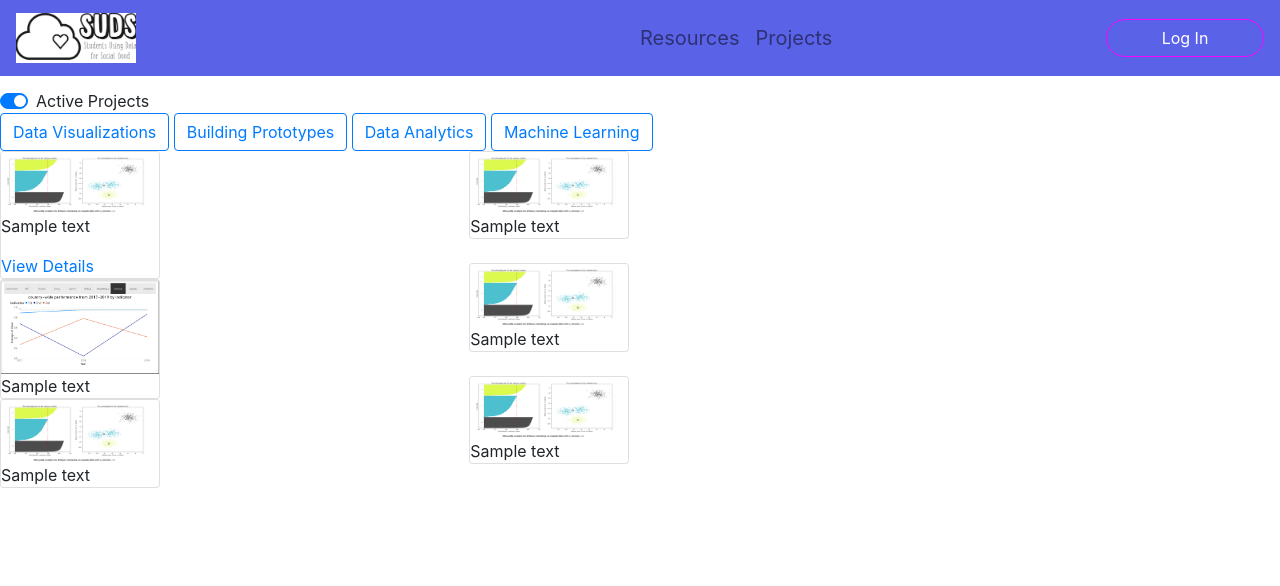
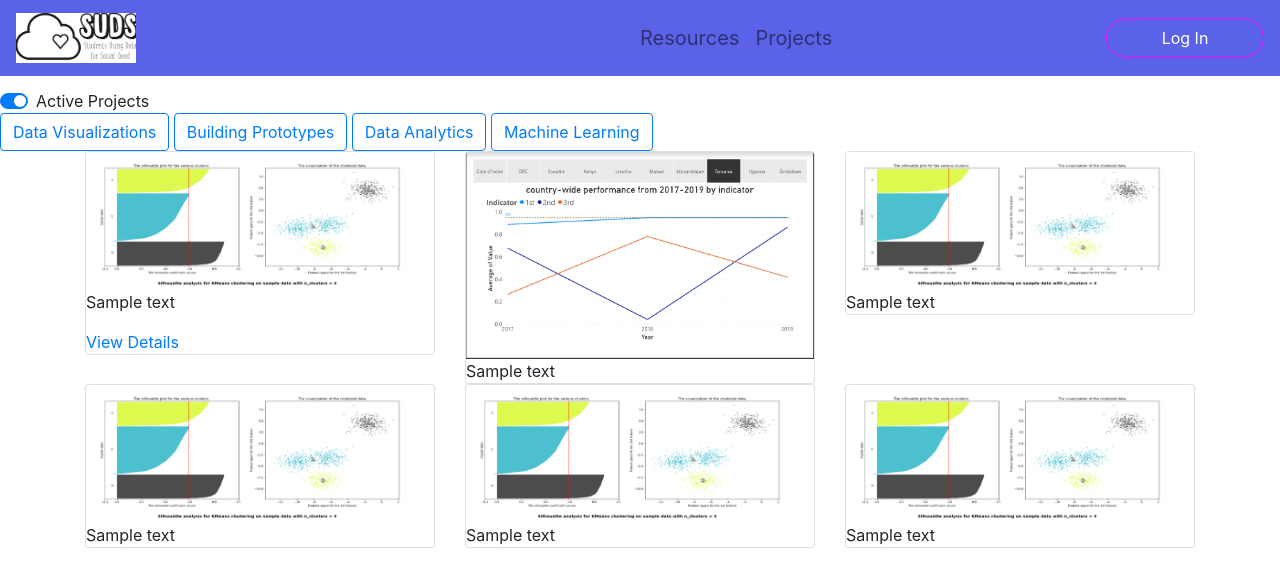
Before and after one commit to ankitaku2019/SUDS_Website, a plain HTML site: page projects.html in a window 1280 px wide. Drawn offline with nearby package versions, Linux system fonts and the light colour scheme; a script that the page names is missing.

Commit message:
Changed some formatting of the project grid

```diff
--- a/assets/style.css
+++ b/assets/style.css
@@ -96,14 +96,17 @@ make it look more centered */
 }
 
 /* Create a grid on the projects pages */
-.grid-container {
+/* .grid-container {
   display: grid;
   grid-template-columns: repeat(3, 1fr);
   grid-gap: 10%;
+} */
+.project-listing
+{
+  width: 100%;
 }
-
 /*Not currently working */
-#projectListing:hover #projectHover
+.project-listing:hover .project-hover
 {
   display: block;
 }
--- a/projects.html
+++ b/projects.html
@@ -51,23 +51,23 @@
     </div>
 <!-- project in grid description -->
 <!-- each box is of equal size so it works better responsively -->
-<div class="grid-container">
+<div class="container">
   <div class="row">
     <div class="col-sm">
-      <div class="card" style="width: 10rem;">
+      <div class="card project-listing">
       <img src="assets/images/FII_Attrition_Retention/cover_img.PNG" id="projectListing" class="card-img-top" alt="K-Means Clustering of the Data">
-      <p class="card-text" id="projectHover">Sample text</p>
+      <p class="card-text project-hover">Sample text</p>
       <a href="project_description.html" class='card-link'> View Details </a>
       </div>
     </div>
     <div class="col-sm">
-      <div class="card" style="width: 10rem;">
+      <div class="card project-listing">
       <img src="assets/images/EGPAF/cover_img.PNG" id="projectListing" class="card-img-top" alt="Metro 21 Logo">
       <p class="card-text" id="projectHover">Sample text</p>
       </div>
     </div>
     <div class="col-sm">
-      <div class="card" id="projectListing" style="width: 10rem;">
+      <div class="card project-listing">
       <img src="assets/images/FII_Attrition_Retention/cover_img.PNG" class="card-img-top" alt="Metro 21 Logo">
       <p class="card-text" id="projectHover">Sample text</p>
     </div>
@@ -76,19 +76,19 @@
 
   <div class="row">
       <div class="col-sm">
-        <div class="card" id="projectListing" style="width: 10rem;">
+        <div class="card project-listing">
         <img src="assets/images/FII_Attrition_Retention/cover_img.PNG" class="card-img-top" alt="Metro 21 Logo">
         <p class="card-text" id="projectHover">Sample text</p>
         </div>
       </div>
       <div class="col-sm">
-        <div class="card" id="projectListing" style="width: 10rem;">
+        <div class="card project-listing">
         <img src="assets/images/FII_Attrition_Retention/cover_img.PNG" class="card-img-top" alt="Metro 21 Logo">
         <p class="card-text" id="projectHover">Sample text</p>
         </div>
       </div>
       <div class="col-sm">
-        <div class="card" id="projectListing" style="width: 10rem;">
+        <div class="card project-listing">
         <img src="assets/images/FII_Attrition_Retention/cover_img.PNG" class="card-img-top" alt="Metro 21 Logo">
         <p class="card-text" id="projectHover">Sample text</p>
         </div>
```
